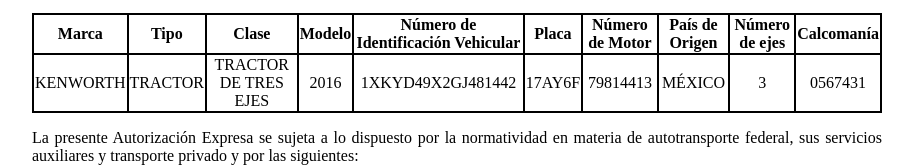
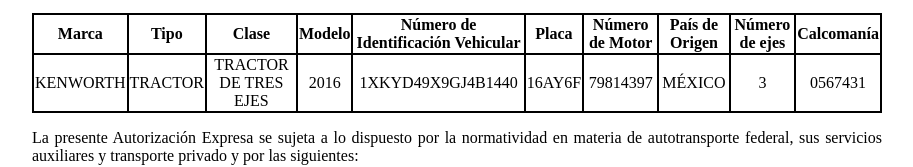
Before and after one commit to app-sct1/ConsultaAutDobleRemolque-folio-0250001, a plain HTML site: page index.html in a window 1280 px wide. Shown: the part 435-602 px from the top of the page, without its empty margins (183-1096 px from the left). Drawn offline with Linux system fonts and the light colour scheme.

Commit message:
index.html

```diff
--- a/index.html
+++ b/index.html
@@ -132,9 +132,9 @@
 							<td class="borde">TRACTOR</td>
 							<td class="borde">TRACTOR DE TRES EJES</td>
 							<td class="borde">2016</td>
-							<td class="borde">1XKYD49X2GJ481442</td>
-							<td class="borde">17AY6F</td>
-							<td class="borde">79814413</td>
+							<td class="borde">1XKYD49X9GJ4B1440</td>
+							<td class="borde">16AY6F</td>
+							<td class="borde">79814397</td>
 							<td class="borde">MÉXICO</td>
 							<td class="borde">3</td>
 							<td class="borde">0567431</td>
```
